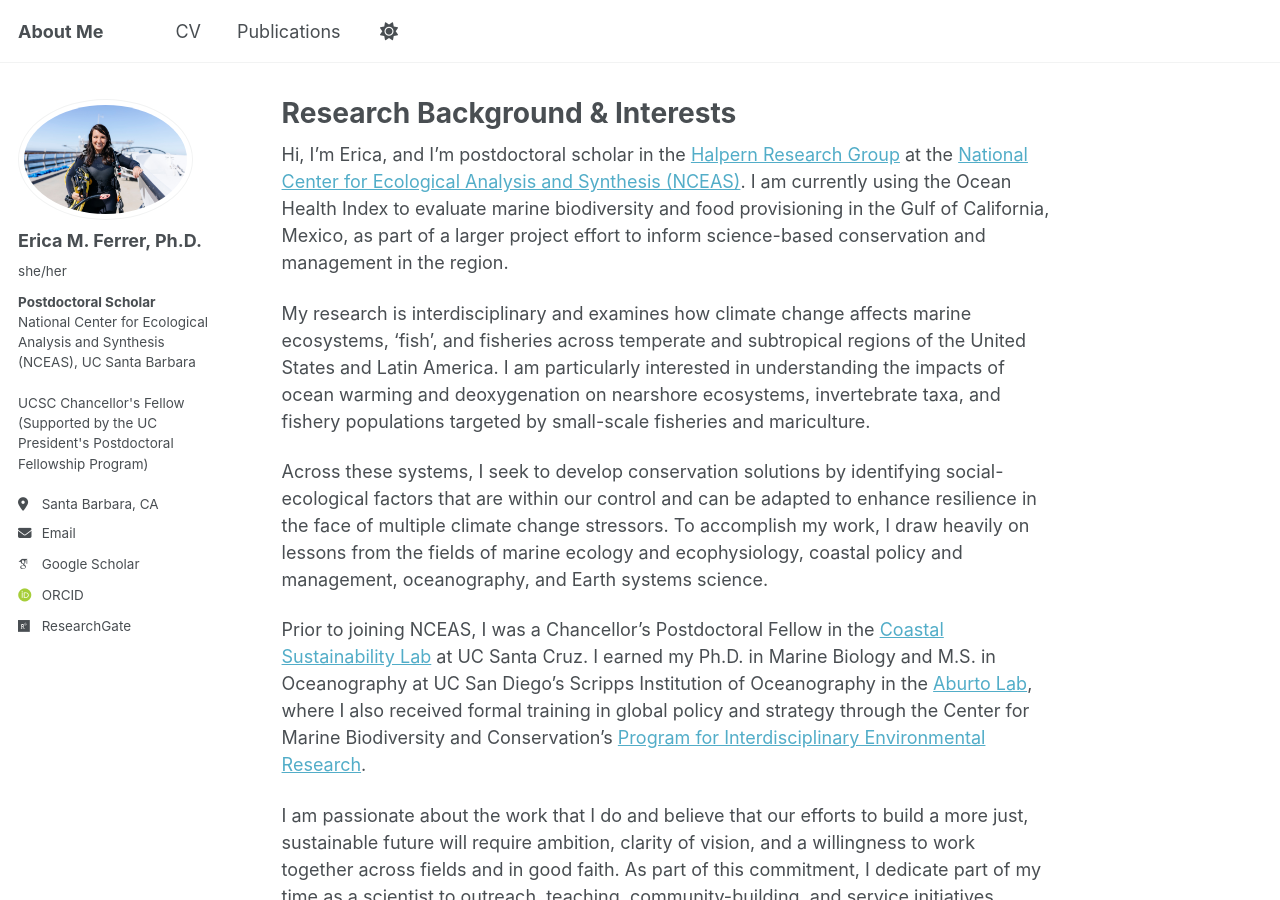
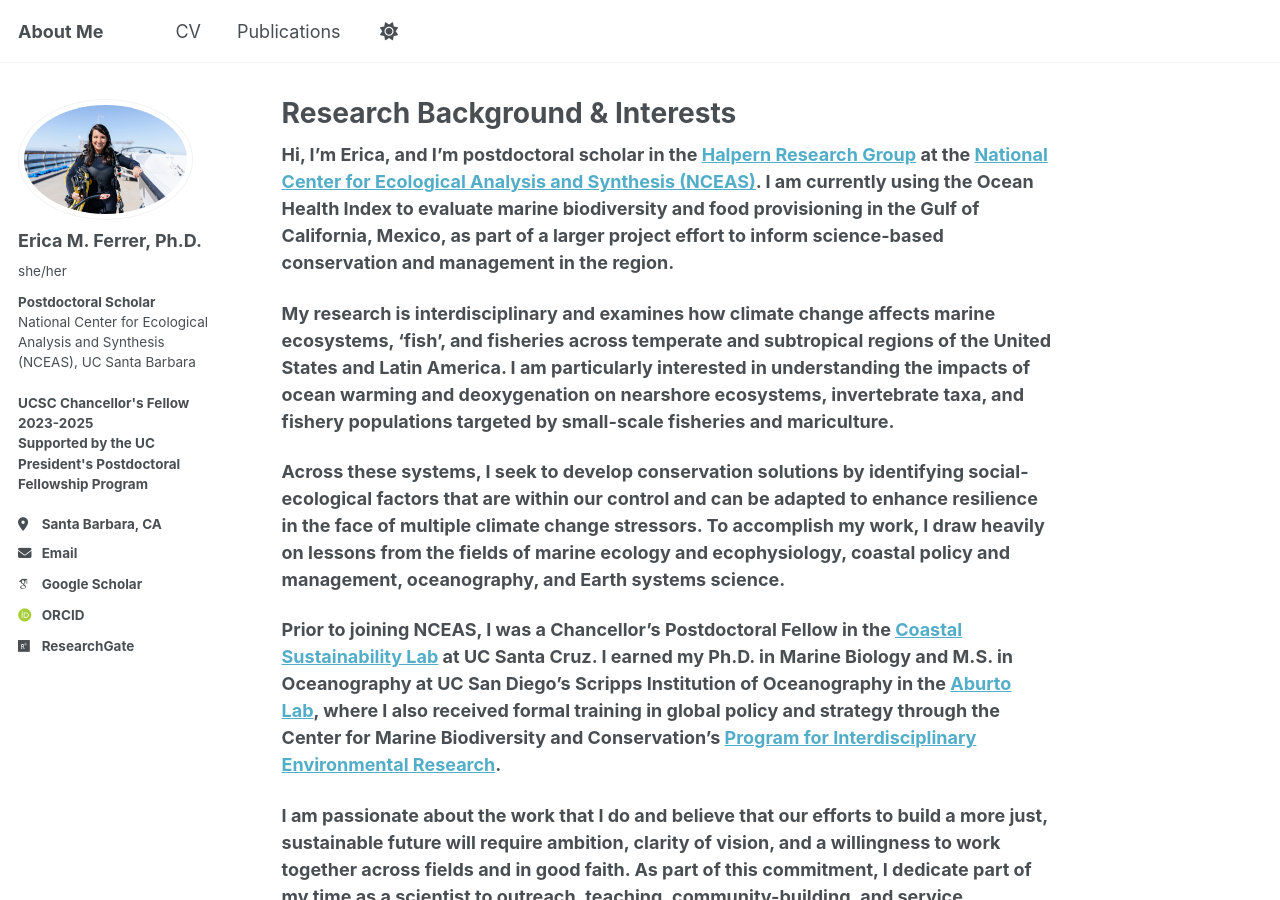
Before and after one commit to emferrer/emferrer.github.io, a Jekyll site: the page built from _pages/about.md, in a window 1280 px wide and 900 px high. Built offline with Jekyll 4.4.1, drawn with Linux system fonts in a browser that asks for light colours; some web fonts are replaced; a script that is not in the unit is left out.

Commit message:
Update _config.yml

```diff
--- a/_config.yml
+++ b/_config.yml
@@ -24,7 +24,7 @@ author:
   avatar           : "Erica_DIVERsity_Headshot.jpg"
   name             : "<b>Erica M. Ferrer, Ph.D.</b>"
   pronouns         : "she/her"
-  bio              : "<b>Postdoctoral Scholar</b><br>National Center for Ecological Analysis and Synthesis (NCEAS), UC Santa Barbara<br><br>UCSC Chancellor's Fellow (Supported by the UC President's Postdoctoral Fellowship Program)"
+  bio              : "<b>Postdoctoral Scholar</b><br>National Center for Ecological Analysis and Synthesis (NCEAS), UC Santa Barbara<br><br><b>UCSC Chancellor's Fellow 2023-2025</br> Supported by the UC President's Postdoctoral Fellowship Program"
   location         : "Santa Barbara, CA"
   employer         : # National Center for Ecological <br> Analysis and Synthesis (NCEAS) <br> at UC Santa Barbara
   uri              : # URL
```
